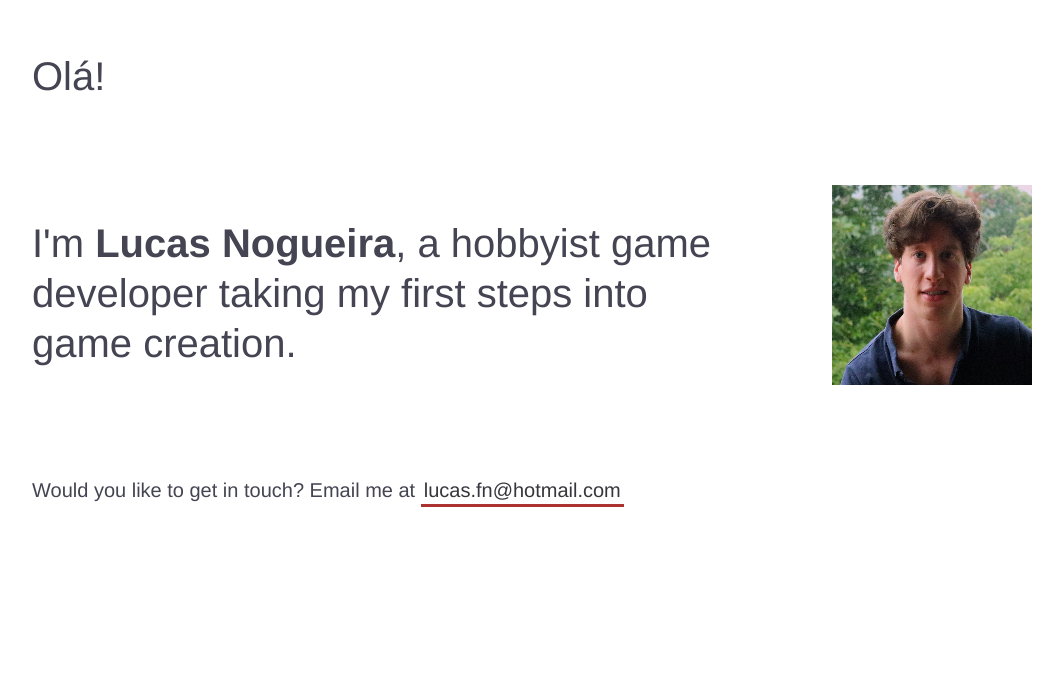
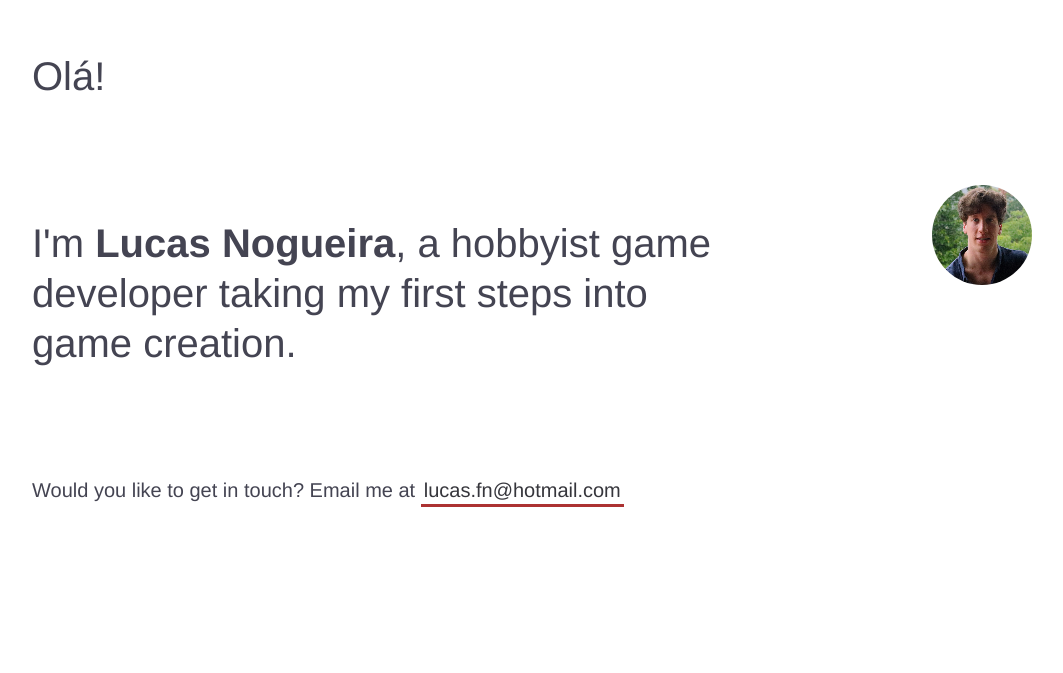
Before and after one commit to WalnutTreeDev/WalnutTreeDev.github.io, a plain HTML site: page index.html in a window 1280 px wide. Shown: the part 127-800 px from the top of the page, without its empty margins (68-1131 px from the left). Drawn offline with nearby package versions, Linux system fonts and the light colour scheme; a script that the page names is missing; a web font is replaced by a local one.

Commit message:
Make profile circular

```diff
--- a/css/main.css
+++ b/css/main.css
@@ -740,7 +740,7 @@ html #top-button img {
     position: relative;
 }
 
-.intro__wrap .intro__icon {
+.intro__wrap .circle-wrapper {
     float: right;
 }
 
@@ -749,7 +749,7 @@ html #top-button img {
 }
 
 @media screen and (max-width:550px) {
-    .intro__wrap .intro__icon {
+    .intro__wrap .circle-wrapper {
         float: none;
         display: none;
     }
@@ -1392,3 +1392,18 @@ html #top-button img {
     -webkit-transform: translateY(-5px);
     transform: translateY(-5px)
 }
+
+.circle-wrapper {
+    width: 100px;
+    height: 100px;
+    position: relative;
+    overflow: hidden;
+    border-radius: 50%;
+
+    .intro__icon {
+        display: inline;
+        margin: 0 auto;
+        height: 100%;
+        width: auto;
+    }
+}
--- a/index.html
+++ b/index.html
@@ -19,7 +19,9 @@
     <header class="intro">
       <h1 class="intro__hello">Olá!</h1>
       <div class="intro__wrap">
-        <img class="intro__icon" src="images/profile.jpeg" alt="Brand Icon" />
+        <div class="circle-wrapper">
+            <img class="intro__icon" src="images/profile.jpeg" alt="Brand Icon" />
+        </div>
         <h2 class="intro__tagline">I'm
           <span class="name">Lucas Nogueira</span>, a hobbyist game developer taking my first steps into game creation.
         </h2>
```
